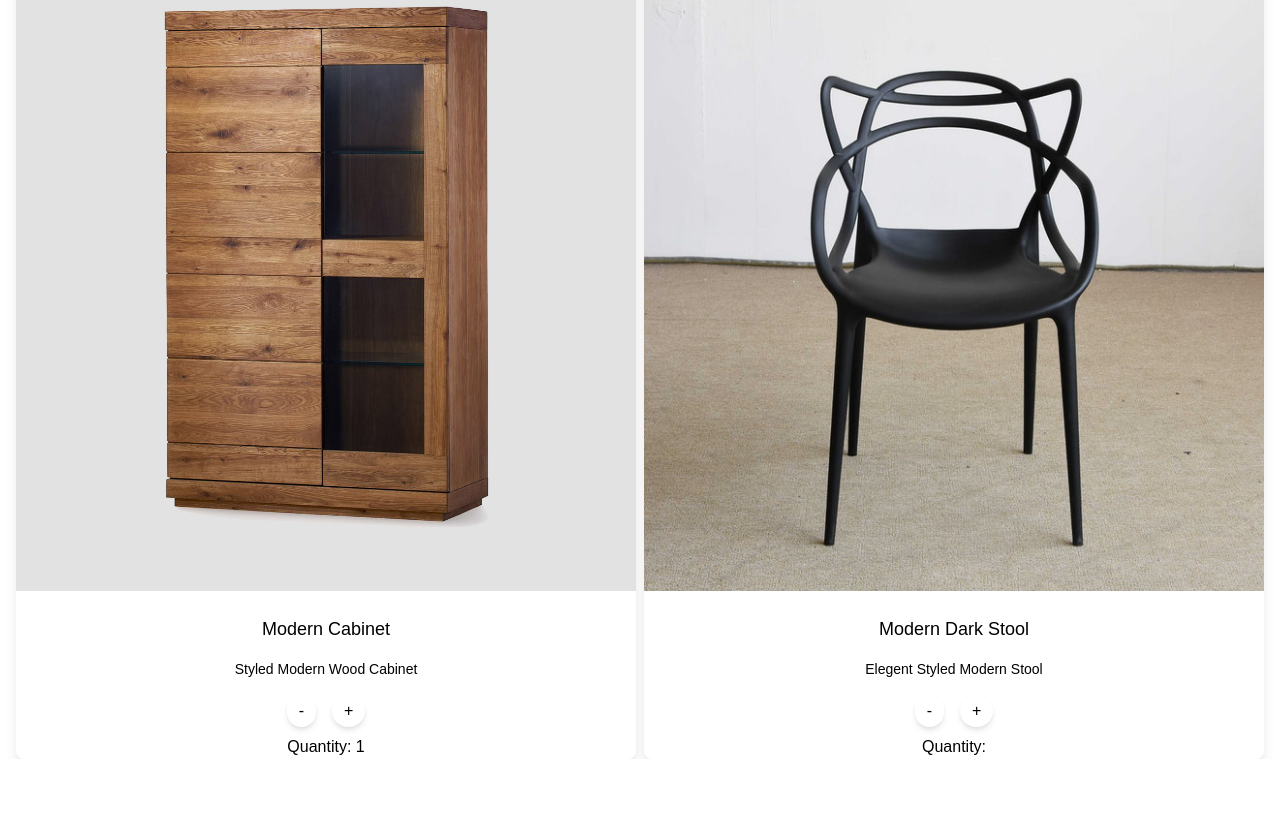
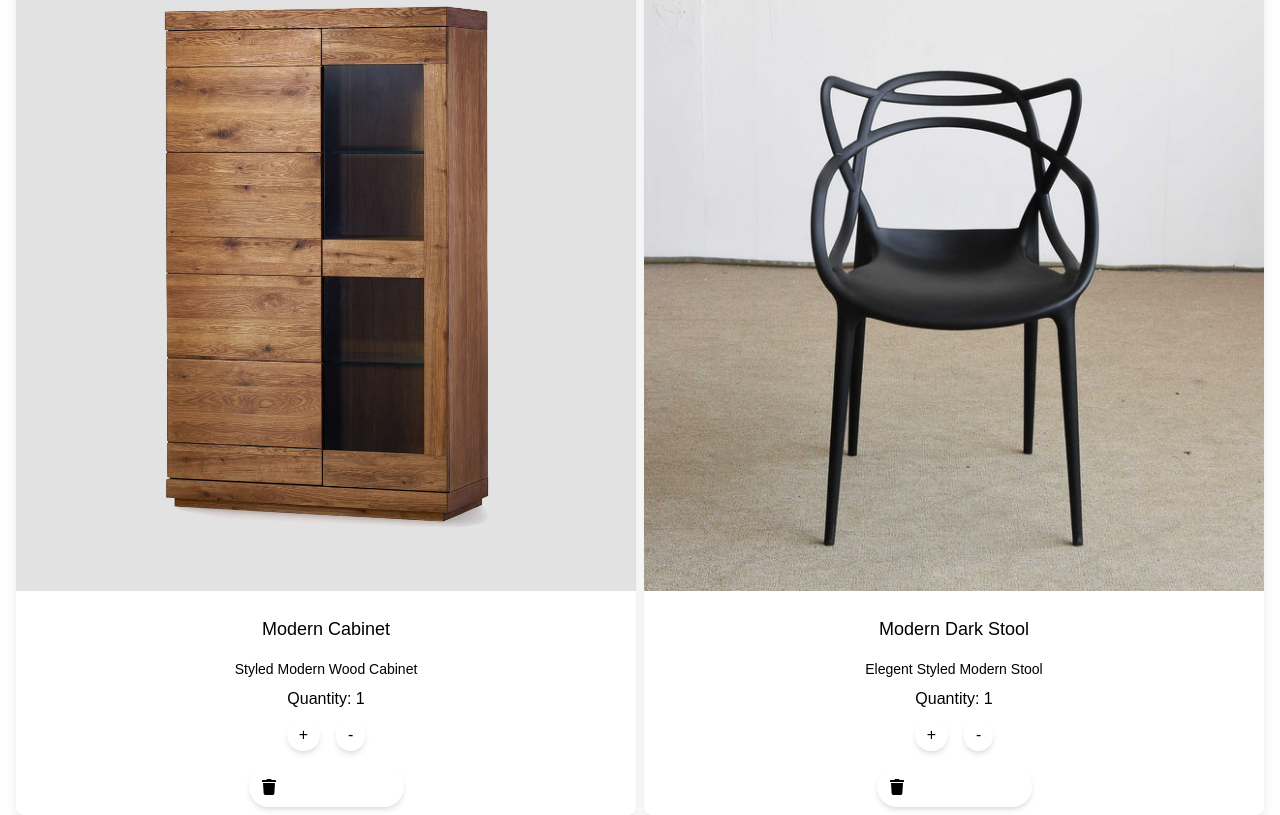
Before and after one commit to rob-noyes/room-homepage, a React (Create React App) app: page /cart in a window 1280 px wide. Shown: the part 173-988 px from the top of the page. Before the commit the page ends 932 px from the top, so only its background shows below. Built offline with nearby package versions, Linux system fonts and the light colour scheme.

Commit message:
working cart, updates based on add to cart button

```diff
--- a/src/Routes.js
+++ b/src/Routes.js
@@ -20,6 +20,7 @@ const Routes = () => {
       title: 'Modern Dark Stool',
       text: 'Elegent Styled Modern Stool',
       image: './images/shop/stool.jpg',
+      amount: 1,
     },
   ]);
   const [products, setProducts] = useState([
@@ -28,38 +29,54 @@ const Routes = () => {
       title: 'Modern Cabinet',
       text: 'Styled Modern Wood Cabinet',
       image: './images/shop/cabinet.jpeg',
+      amount: 1,
     },
     {
       id: 1,
       title: 'Modern Dark Stool',
       text: 'Elegent Styled Modern Stool',
       image: './images/shop/stool.jpg',
+      amount: 1,
     },
     {
       id: 2,
       title: 'Nightstand',
       text: 'Elegent Styled Modern Stool',
       image: './images/shop/nightstand.jpg',
+      amount: 1,
     },
     {
       id: 3,
       title: 'Dresser',
       text: 'Mid Century Modern Dresser',
       image: './images/shop/dresser.jpg',
+      amount: 1,
     },
     {
       id: 4,
       title: 'Pink Chair',
       text: 'Modern Pink Armchair',
       image: './images/shop/pinkchair.jpg',
+      amount: 1,
     },
     {
       id: 5,
       title: 'Armless Chair',
       text: 'Sleek Retro Style Armless Chair',
       image: './images/shop/armlesschair.jpg',
+      amount: 1,
     },
   ]);
+
+  const addToCart = (event) => {
+    setShoppingCart((shoppingCart) => [...shoppingCart, event]);
+  };
+
+  const removeFromCart = (event) => {
+    let cartCopy = [...shoppingCart];
+    cartCopy = cartCopy.filter((cartItem) => cartItem.id !== event.id);
+    setShoppingCart(cartCopy);
+  };
 
   return (
     <BrowserRouter>
@@ -77,7 +94,7 @@ const Routes = () => {
             <Shop
               products={products}
               shoppingCart={shoppingCart}
-              setShoppingCart={setShoppingCart}
+              onClick={addToCart}
             />
           )}
         />
--- a/src/components/pages/Cart.js
+++ b/src/components/pages/Cart.js
@@ -1,5 +1,6 @@
 import Header from '../Header';
 import React, { useState } from 'react';
+import { FaTrash } from 'react-icons/fa';
 
 const Cart = ({ shoppingCart }) => {
   const [navbarOpen, setNavbarOpen] = useState(false);
@@ -23,15 +24,20 @@ const Cart = ({ shoppingCart }) => {
                 />
                 <h3 className="p-2 text-lg ">{cartItem.title}</h3>
                 <p className="p-2 text-sm">{cartItem.text}</p>
-                <div className="">
+                <p>Quantity: {cartItem.amount}</p>
+                <div>
+                  <button className="px-3 m-2 py-1 shadow-md rounded-full">
+                    +
+                  </button>
                   <button className="px-3 m-2 py-1 shadow-md rounded-full">
                     -
                   </button>
-                  <button className="px-3 m-2 py-1 shadow-md rounded-full">
-                    +
+                </div>
+                <div className="flex justify-center">
+                  <button className=" px-3 m-2 py-3 w-3/12 shadow-md rounded-full">
+                    <FaTrash />
                   </button>
                 </div>
-                <p>Quantity: {cartItem.amount}</p>
               </div>
             );
           })}
--- a/src/components/pages/Shop.js
+++ b/src/components/pages/Shop.js
@@ -5,12 +5,12 @@ import { FaShoppingCart } from 'react-icons/fa';
 import { Link } from 'react-router-dom';
 import Footer from '../Footer';
 
-const Shop = ({ products, shoppingCart, setShoppingCart }) => {
-  const addToCart = (event) => {
-    console.log(event.target.value);
-    setShoppingCart((shoppingCart) => [...shoppingCart, event.target.value]);
-    console.log(shoppingCart);
-  };
+const Shop = ({ products, shoppingCart, onClick }) => {
+  // const addToCart = (event) => {
+  //   console.log(event.target.value);
+  //   setShoppingCart((shoppingCart) => [...shoppingCart, event.target.value]);
+  //   console.log(shoppingCart);
+  // };
 
   const [navbarOpen, setNavbarOpen] = useState(false);
 
@@ -39,11 +39,11 @@ const Shop = ({ products, shoppingCart, setShoppingCart }) => {
             return (
               <ShopCard
                 key={product.id}
-                product={product}
+                value={product}
                 title={product.title}
                 text={product.text}
                 image={product.image}
-                clickAdd={addToCart}
+                clickAdd={() => onClick(product)}
               />
             );
           })}
--- a/src/components/utilities/ShopCard.js
+++ b/src/components/utilities/ShopCard.js
@@ -1,5 +1,5 @@
 //Shopping Card Component, layout of image, title, text, buttons for adding to cart
-const ShopCard = ({ title, text, image, product, clickAdd }) => {
+const ShopCard = ({ title, text, image, item, clickAdd }) => {
   return (
     <div className="flex flex-col w-full h-full border-black rounded-lg text-center shadow-lg">
       <img className="pb-4 w-full h-full rounded-lg" src={image} alt="" />
@@ -7,7 +7,7 @@ const ShopCard = ({ title, text, image, product, clickAdd }) => {
       <p className="p-2 mb-4 text-sm">{text}</p>
       <button
         onClick={clickAdd}
-        value={product}
+        value={item}
         className="p-2 text-sm bg-white shadow-inner text-black rounded-lg"
       >
         Add To Cart
```
